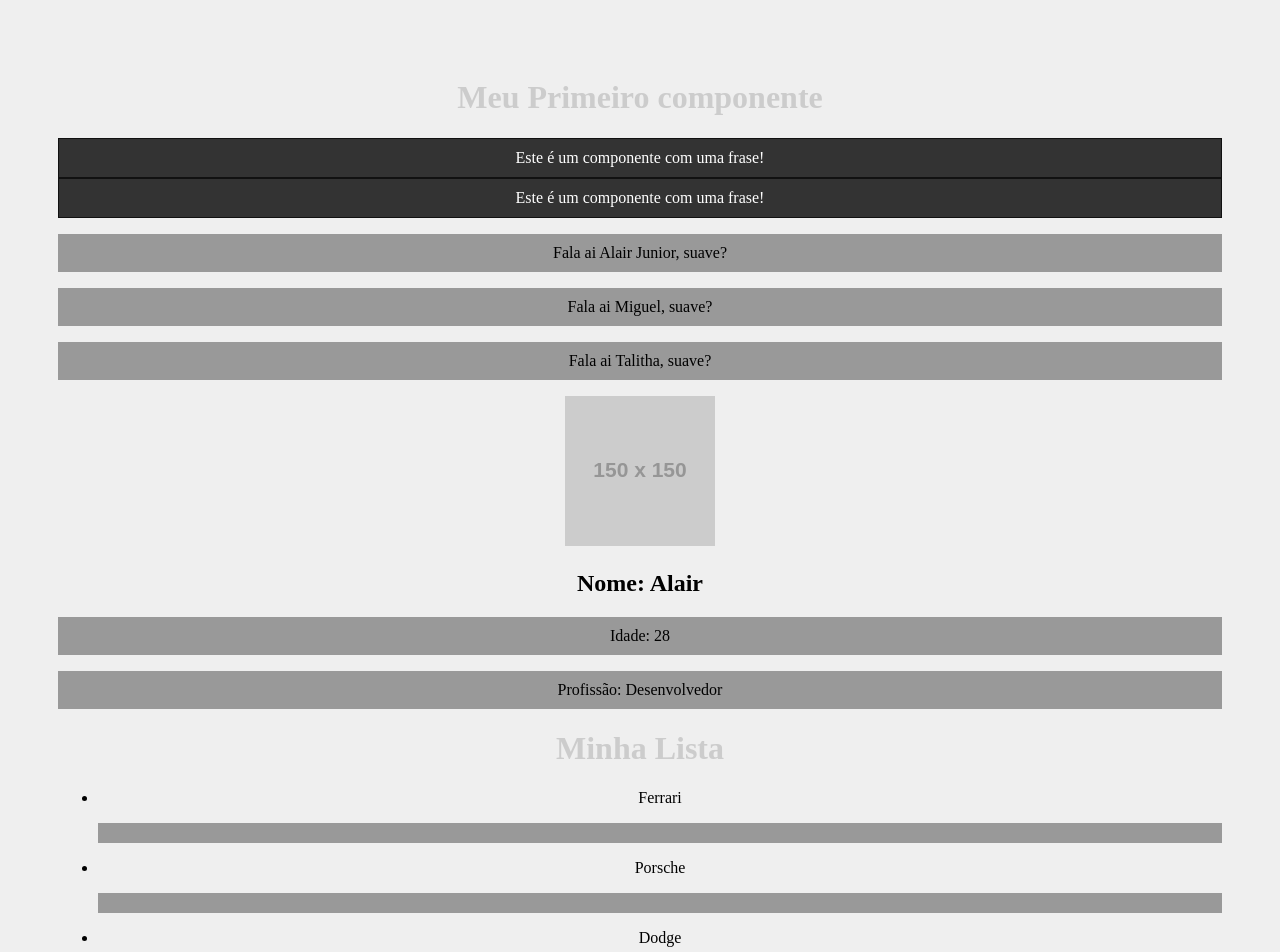
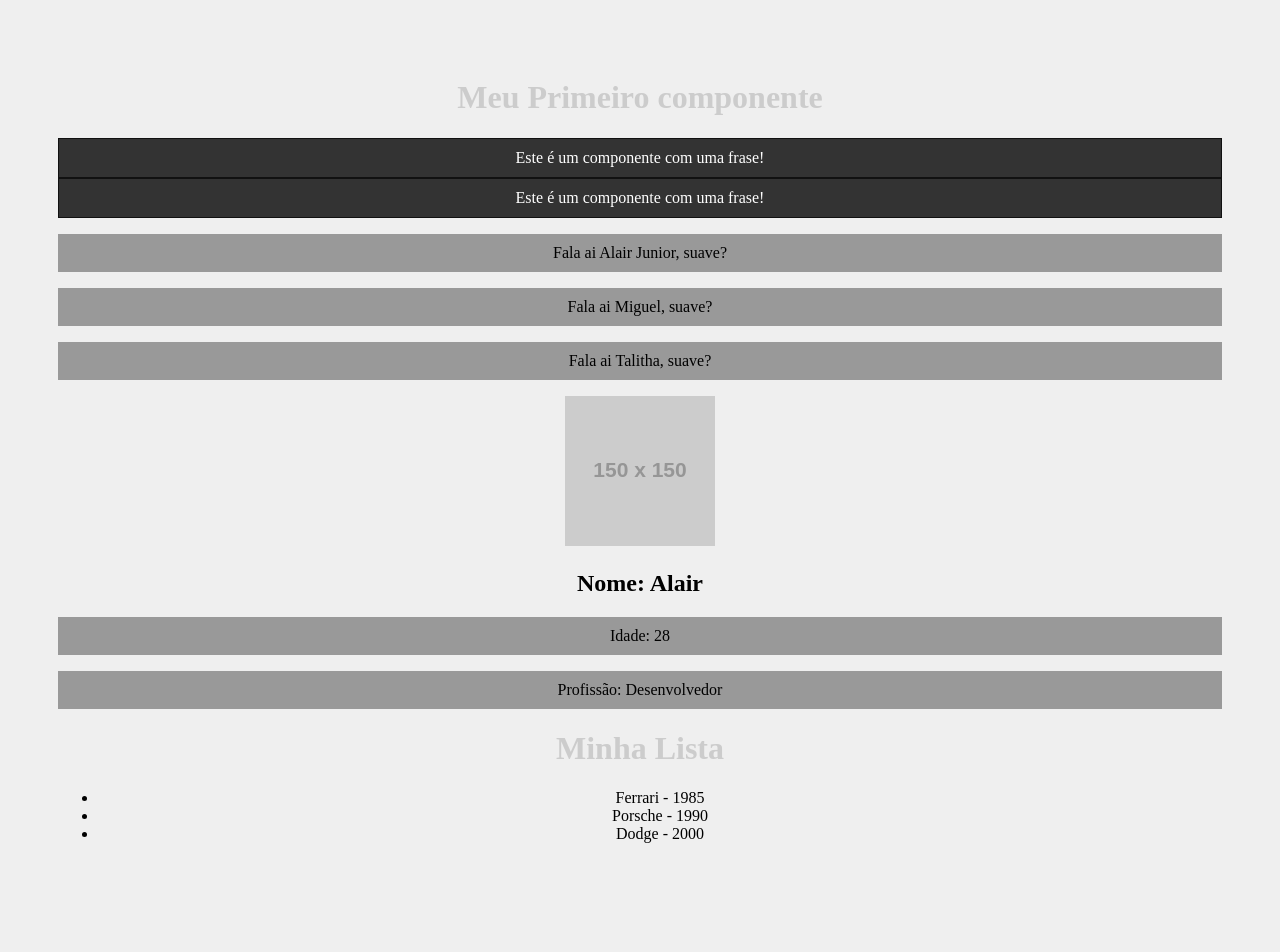
Before and after one commit to alairjunior10/meu-primeiro-react, a React (Create React App) app: page / in a window 1280 px wide. Shown: the top 952 px of the page. Built offline with nearby package versions, Linux system fonts and the light colour scheme.

Commit message:
Curso React aula 8 - Avançando em props / Validação

```diff
--- a/src/App.js
+++ b/src/App.js
@@ -1,4 +1,3 @@
-import logo from './logo.svg';
 import './App.css';
 import HelloWord from './components/HelloWord';
 import SayMyName from './components/SayMyName';
@@ -38,6 +37,7 @@
         profissao = "Desenvolvedor"
         foto = "https://via.placeholder.com/150"
       />
+
       <List/>
     </div>
 
--- a/src/components/Item.js
+++ b/src/components/Item.js
@@ -1,10 +1,24 @@
-function Item (props) {
+import PropTypes from "prop-types"
+
+function Item ({marca, ano_lancamento}) {
     return (
         <>
-            <li>{props.marca}</li>
-            <p></p>
+            <li>{marca} - {ano_lancamento}</li>
         </>
     )
 }
 
+//aqui está definido que a variável marca é string e é obrigatório!
+//e a variável ano_lancamento é do tipo number
+Item.propTypes = {
+    marca: PropTypes.string.isRequired,
+    ano_lancamento: PropTypes.number,
+}
+
+//quando não for preenchido corretamente, esse será o preenchimento padrão
+Item.defaultProps = {
+    marca: "Faltou a marca",
+    ano_lancamento: 0,
+}
+
 export default Item
--- a/src/components/List.js
+++ b/src/components/List.js
@@ -5,9 +5,9 @@
         <>
             <h1>Minha Lista</h1>
             <ul>
-                <Item marca="Ferrari"/>
-                <Item marca="Porsche"/>
-                <Item marca="Dodge"/>
+                <Item marca="Ferrari" ano_lancamento={1985}/>
+                <Item marca="Porsche" ano_lancamento={1990}/>
+                <Item marca="Dodge" ano_lancamento={2000}/>
             </ul>
         </>
     )
```
